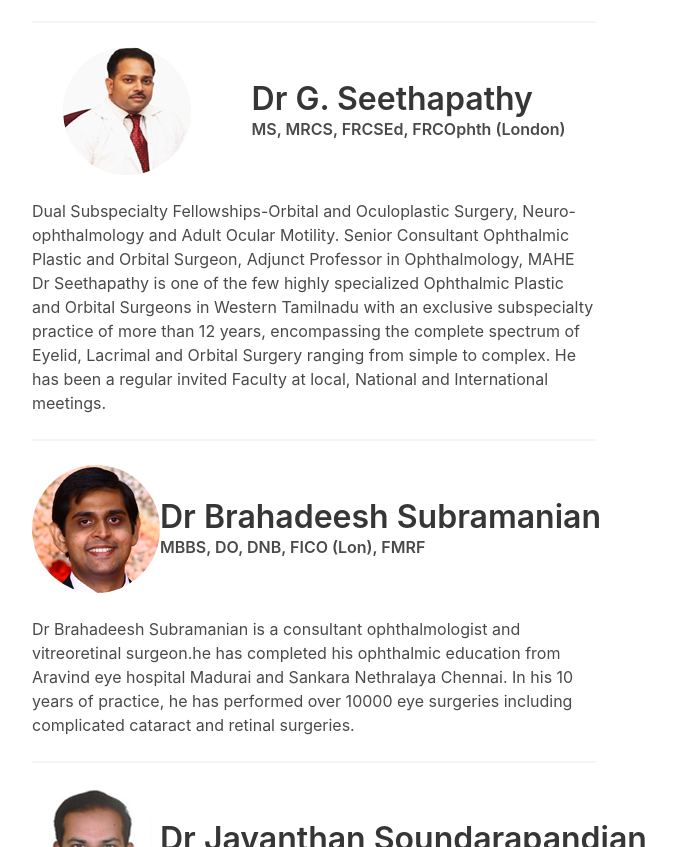
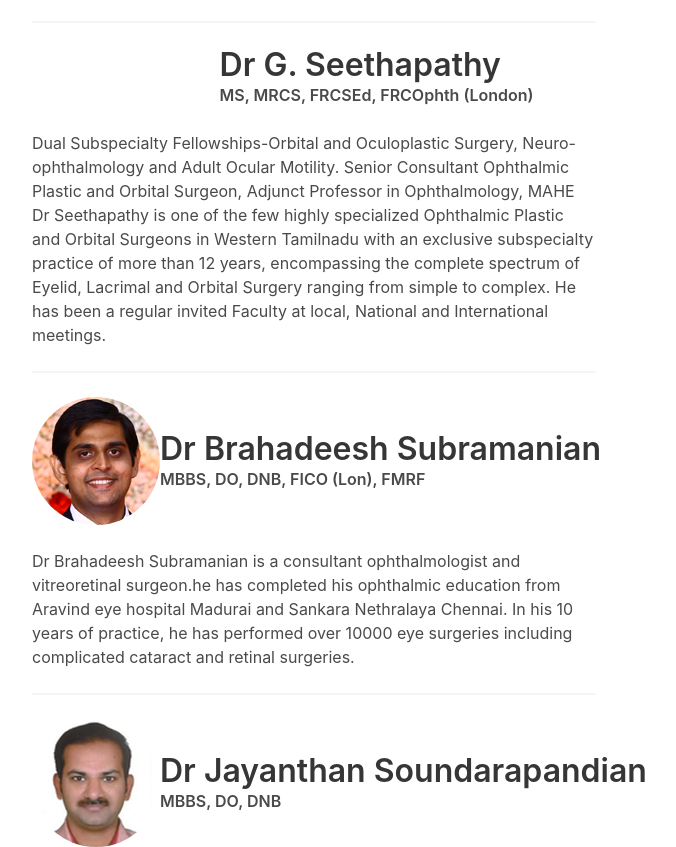
Before and after one commit to medblocks/aarthyeyehospital.com, a website: page team.html in a window 1280 px wide. Shown: the part 1199-2046 px from the top of the page, without its empty margins (326-1002 px from the left). Drawn offline with Linux system fonts and the light colour scheme.

Commit message:
Update team.html

```diff
--- a/team.html
+++ b/team.html
@@ -101,9 +101,6 @@
                     <hr>
                     <div class="level">
                         <div class="level-item">
-                            <figure class="image is-128x128 is-inline-block">
-                                <img class="is-rounded" src="/doctor6.png">
-                            </figure>
                         </div>
                         <div class="level-item">
                             <article class="article">
```
